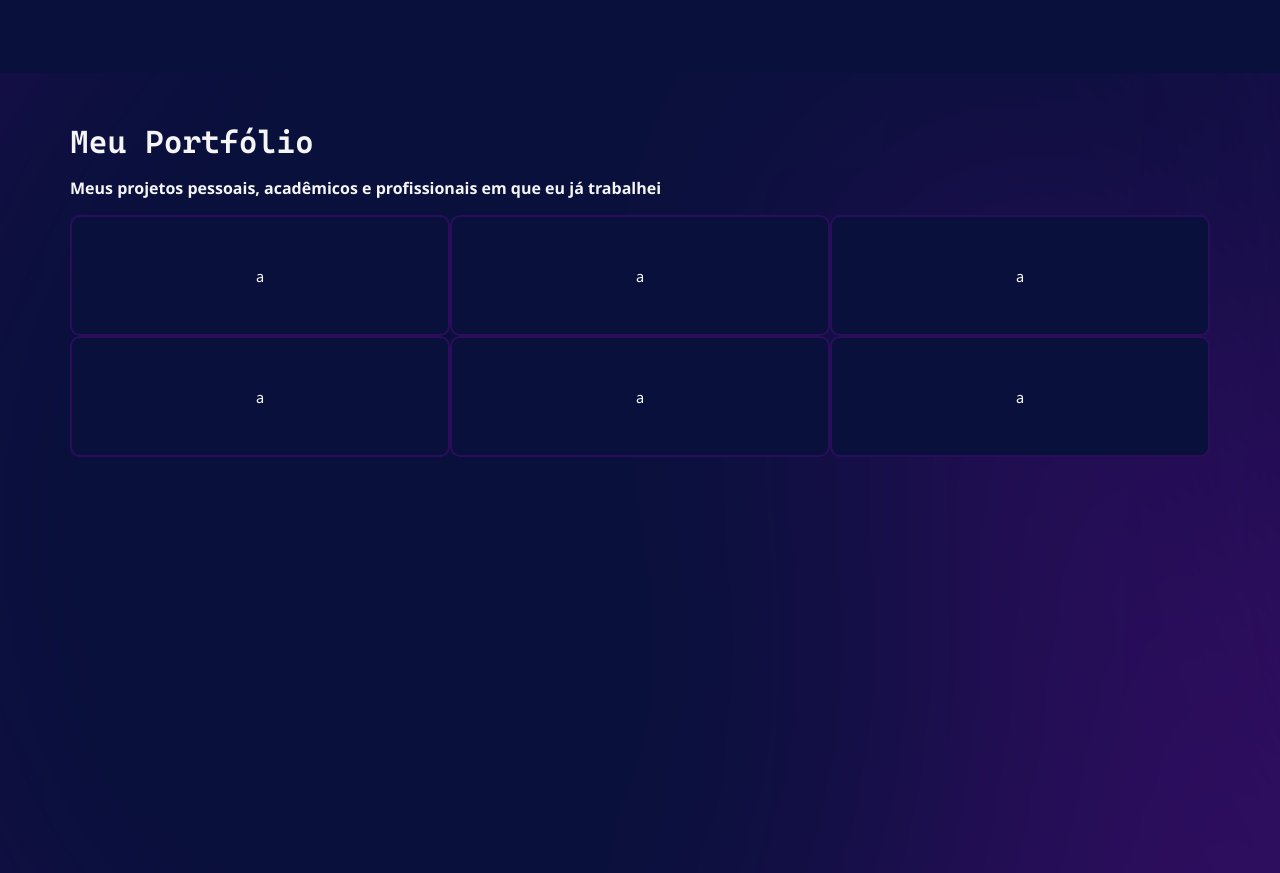
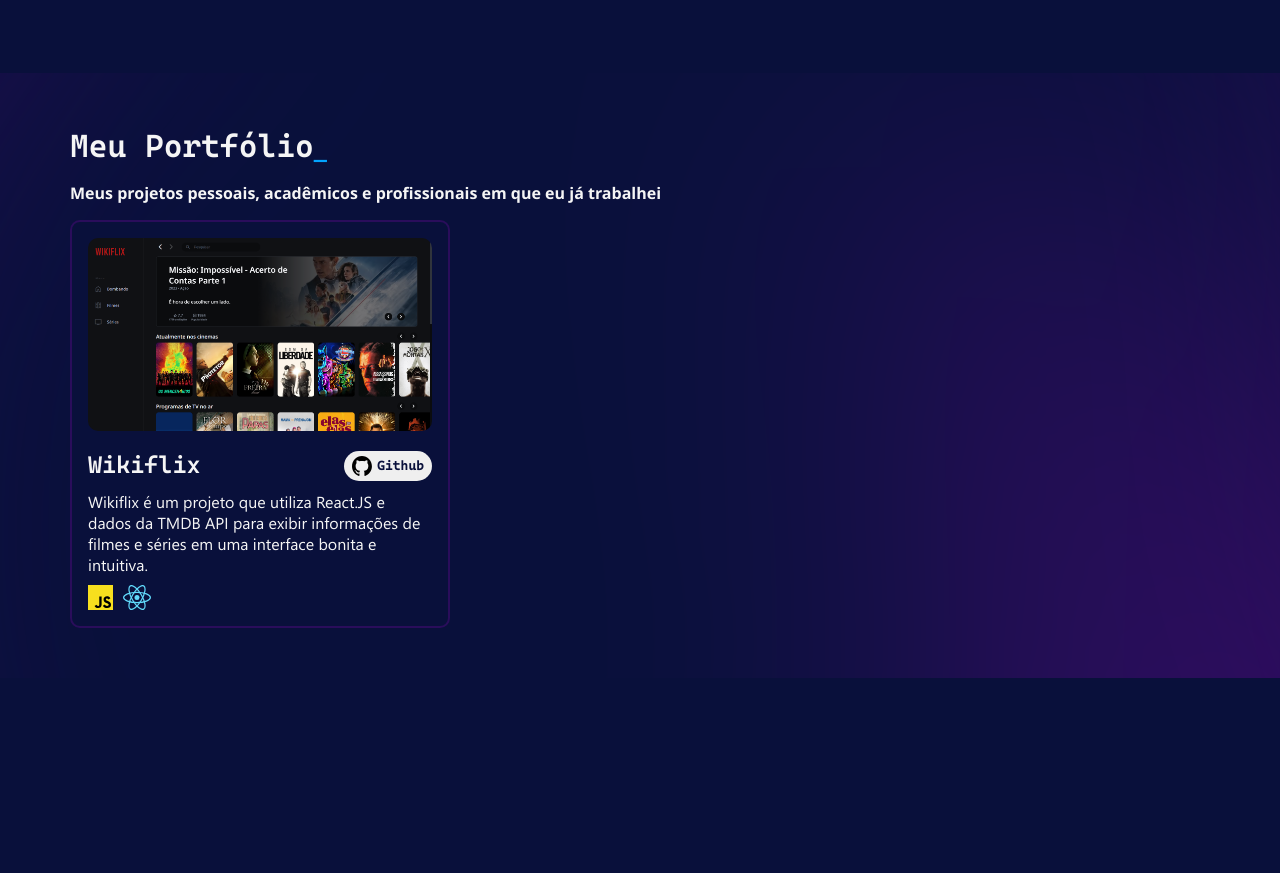
Before and after one commit to DouglasDans/DouglasDans, a Next.js app: page / in a window 1280 px wide. Shown: the part 1740-2613 px from the top of the page. After the commit the page ends 2418 px from the top, so only its background shows below. Built offline with nearby package versions, Linux system fonts and the light colour scheme.

Commit message:
Portfolio | Criado layout dos cards e conexão com o JSON

```diff
--- a/src/components/Portfolio/Card/Card.css
+++ b/src/components/Portfolio/Card/Card.css
@@ -8,20 +8,60 @@
    display: flex;
    flex-direction: column;
    justify-content: flex-start;
-   align-items: center;
-   text-align: center;
+   align-items: flex-start;
    width: 380px;
 
-   gap: 0.8rem;
+   gap: 1rem;
+   padding: 1rem;}
 
-   padding: 3rem 1rem;
+.card-portfolio .img-card .img{
+   width: 100%;
+   border-radius: 10px;
 }
 
-.card-habilidades .material-symbols-rounded{
-   font-size: 5rem;
-   color: var(--icon-color);
+.card-portfolio .card-portfolio-content{
+   display: grid;
+   grid-template-areas:
+      "title title code-link"
+      "desc desc desc"
+      "tech-logos tech-logos tech-logos";
+   width: 100%;
+   gap: 10px;
 }
 
-.card-habilidades span {
-   font-size: 0.8rem;
+.card-portfolio .card-portfolio-content .title{
+   grid-area: title;
 }
+
+.card-portfolio .card-portfolio-content .code-link{
+   grid-area: code-link;
+   text-decoration: none;
+
+   display: flex;
+   justify-content: flex-end;
+}
+
+.card-portfolio .card-portfolio-content .code-link button{
+   cursor: pointer;
+
+   border: 0;
+   border-radius: 100px;
+   color: var(--bg-color);
+   font-family: "Cascadia Code Bold";
+   padding: 0.3rem 0.5rem;
+
+   display: flex;
+   align-items: center;
+   gap: 0.3rem;
+}
+
+.card-portfolio .card-portfolio-content .desc{
+   grid-area: desc;
+}
+
+.card-portfolio .card-portfolio-content .tech-logos{
+   grid-area: tech-logos;
+
+   display: flex;
+   gap: 10px;
+}
--- a/src/components/Portfolio/Card/Card.tsx
+++ b/src/components/Portfolio/Card/Card.tsx
@@ -1,12 +1,54 @@
 import React from 'react'
 import './Card.css'
+import Link from 'next/link'
 
-type Props = {}
+type Props = {
+  id: Number,
+  title: string,
+  desc: string,
+  tech: Array<Array<string>>,
+  projectLink: string,
+  links: Array<Array<string>>
+}
 
-export default function Card({}: Props) {
+export default function Card(props: Props) {
   return (
    <div className='card-container card-portfolio'>
-      a
+      <div className="img-card">
+        <Link href={props.projectLink}>
+          <img className='img' src={`/portfolio-img/${props.projectImage}`} alt="" />
+        </Link>
+      </div>
+      <div className="card-portfolio-content">
+          <h3 className='title'>{props.title}</h3>
+          <Link className='code-link' href={props.links[0][1]}>
+            <button>
+              <Github/>
+              Github
+            </button>
+          </Link>
+          <p className='desc'>{props.desc}</p>
+          <div className="tech-logos">
+            {
+              props.tech.map((item, index) => {
+                return(
+                  <img key={index} src={`/tech-logos/${item[1]}`} height={"25px"} alt={item[0]} />
+                )
+              })
+            }
+          </div>
+        </div>
    </div>
   )
 }
+
+function Github() {
+  return (
+     <svg width="20" height="20" viewBox="0 0 30 30" xmlns="http://www.w3.org/2000/svg">
+        <g clip-path="url(#clip0_149_61)">
+           <path fill-rule="evenodd" clip-rule="evenodd" d="M14.9553 0C6.68541 0 0 6.875 0 15.3803C0 22.1791 4.28357 27.9341 10.226 29.9709C10.969 30.1241 11.2411 29.64 11.2411 29.2328C11.2411 28.8762 11.2166 27.6541 11.2166 26.3806C7.05643 27.2975 6.1901 24.5472 6.1901 24.5472C5.52153 22.7647 4.53092 22.3066 4.53092 22.3066C3.16929 21.3644 4.6301 21.3644 4.6301 21.3644C6.14051 21.4662 6.93306 22.9431 6.93306 22.9431C8.2699 25.2856 10.4241 24.6237 11.2907 24.2162C11.4144 23.2231 11.8108 22.5356 12.2317 22.1537C8.91367 21.7972 5.42265 20.4731 5.42265 14.5653C5.42265 12.8847 6.01653 11.5097 6.95755 10.4403C6.80908 10.0584 6.28898 8.47937 7.10633 6.36594C7.10633 6.36594 8.36908 5.95844 11.2163 7.94469C12.4353 7.60802 13.6925 7.43675 14.9553 7.43531C16.2181 7.43531 17.5053 7.61375 18.694 7.94469C21.5415 5.95844 22.8043 6.36594 22.8043 6.36594C23.6216 8.47937 23.1012 10.0584 22.9528 10.4403C23.9186 11.5097 24.488 12.8847 24.488 14.5653C24.488 20.4731 20.9969 21.7716 17.6541 22.1537C18.199 22.6375 18.6692 23.5541 18.6692 25.0056C18.6692 27.0681 18.6447 28.7234 18.6447 29.2325C18.6447 29.64 18.9171 30.1241 19.6598 29.9712C25.6022 27.9337 29.8858 22.1791 29.8858 15.3803C29.9103 6.875 23.2004 0 14.9553 0Z" />
+        </g>
+     </svg>
+
+  )
+}
--- a/src/components/Portfolio/Container/style.css
+++ b/src/components/Portfolio/Container/style.css
@@ -4,7 +4,7 @@
    background-repeat: no-repeat;
 
    width: 100%;
-   height: 100vh;
+   height: auto;
 
    padding: 50px 70px;
 }
--- a/src/components/Portfolio/Portfolio.css
+++ b/src/components/Portfolio/Portfolio.css
@@ -9,7 +9,10 @@
 }
 
 .portfolio-container .portfolio-card-container{
-   display: grid;
-   grid-template-columns: repeat(3, 1fr);
-
+   display: flex;
+   flex-wrap: wrap;
+   justify-content: flex-start;
+   justify-content: space-between;
+   /* grid-template-columns: repeat(3, 1fr); */
+   gap: 1rem;
 }
--- a/src/components/Portfolio/Portfolio.tsx
+++ b/src/components/Portfolio/Portfolio.tsx
@@ -3,6 +3,8 @@
 import Card from './Card/Card'
 
 import './Portfolio.css'
+
+import portfolio from "@/json/portfolio.json"
 
 type Props = {}
 
@@ -10,15 +12,16 @@
    return (
       <Container>
          <div className="portfolio-container" id='portfolio'>
-            <h2>Meu Portfólio</h2>
+            <h2>Meu Portfólio<span className='font-blue-color'>_</span></h2>
             <span>Meus projetos pessoais, acadêmicos e profissionais em que eu já trabalhei</span>
             <div className="portfolio-card-container">
-               <Card/>
-               <Card/>
-               <Card/>
-               <Card/>
-               <Card/>
-               <Card/>
+            {
+               portfolio.map(item => {
+                  return(
+                     <Card key={item.id} {...item} />
+                  )
+               })
+            }
             </div>
          </div>
       </Container>
--- a/src/json/portfolio.json
+++ b/src/json/portfolio.json
@@ -0,0 +1,16 @@
+[
+   {
+      "id": 1,
+      "title": "Wikiflix",
+      "desc": "Wikiflix é um projeto que utiliza React.JS e dados da TMDB API para exibir informações de filmes e séries em uma interface bonita e intuitiva.",
+      "tech": [
+         ["JavaScript", "js.svg"],
+         ["React", "react.svg"]
+      ],
+      "projectImage": "wikiflix.png",
+      "projectLink": "https://wikiflix.vercel.app/",
+      "links": [
+         ["GitHub", "https://github.com/DouglasDans/Wikiflix"]
+      ]
+   }
+]
```
Also changed, not shown: public/portfolio-img/wikiflix.png (added).
